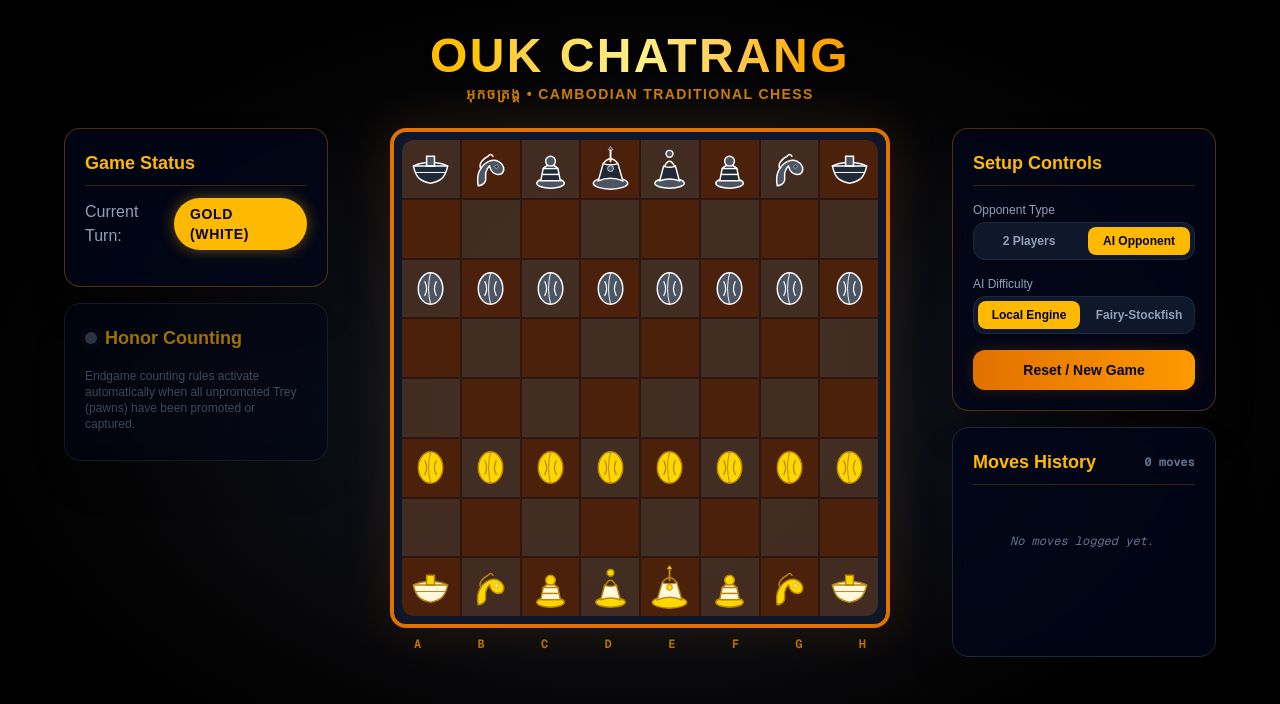
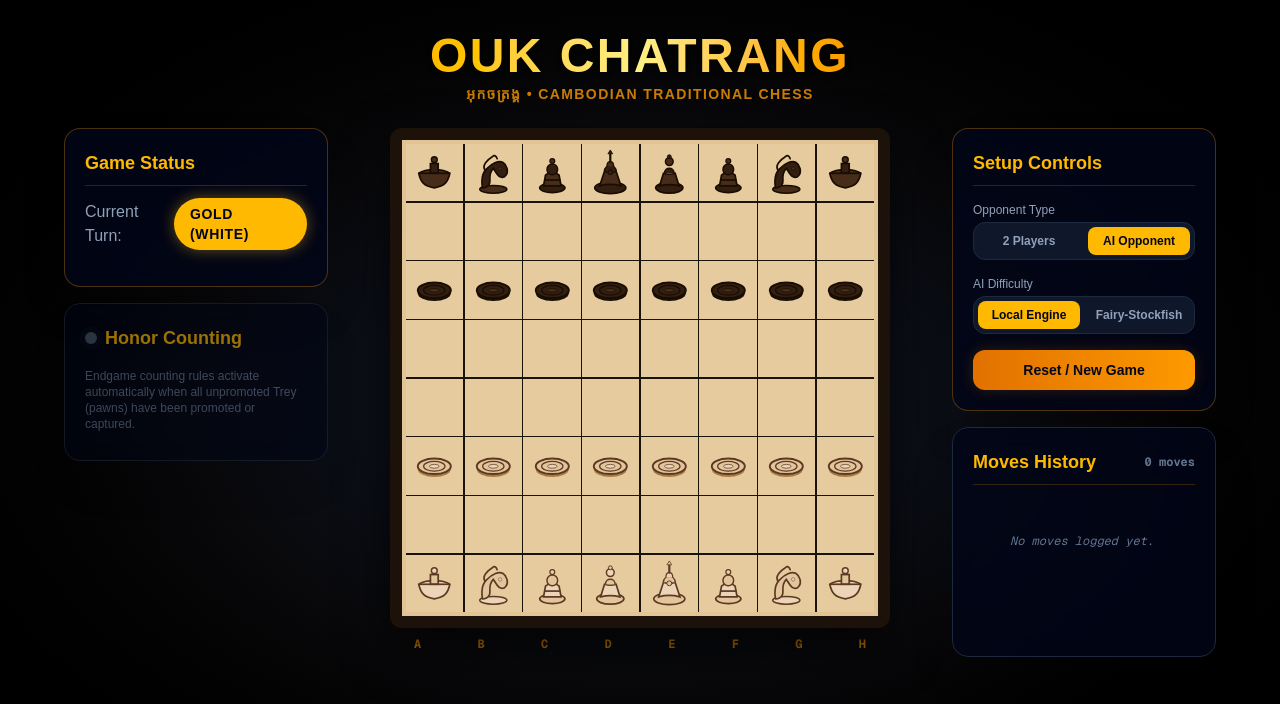
Before and after one commit to jchanthy/my-chess-chatrang, a Next.js app in the folder frontend/: page / in a window 1280 px wide. Shown: the top 704 px of the page. Built offline with nearby package versions, Linux system fonts and the light colour scheme.

Commit message:
Match board styling and piece shapes to traditional Ouk Chatrang wood image

```diff
--- a/frontend/src/app/page.tsx
+++ b/frontend/src/app/page.tsx
@@ -365,16 +365,15 @@ export default function Home() {
         <div className="lg:col-span-6 flex flex-col items-center">
 
           {/* Main Board */}
-          <div className="relative w-full max-w-[500px] aspect-square rounded-2xl overflow-hidden border-4 border-amber-600 shadow-[0_0_50px_rgba(217,119,6,0.15)] bg-slate-900 p-2 select-none">
+          <div className="relative w-full max-w-[500px] aspect-square rounded-xl overflow-hidden border-[12px] border-[#1d120a] shadow-[0_20px_50px_rgba(0,0,0,0.7)] bg-[#e6cb9f] p-1 select-none">
             {/* Wooden Texture Background Grid overlay */}
-            <div className="absolute inset-0 bg-cover bg-center opacity-10 mix-blend-overlay pointer-events-none"
-                 style={{ backgroundImage: 'radial-gradient(circle, #38250e 0%, #150a02 100%)' }}>
+            <div className="absolute inset-0 bg-cover bg-center opacity-[0.15] mix-blend-multiply pointer-events-none"
+                 style={{ backgroundImage: 'radial-gradient(circle, #ffe3bd 0%, #d8b888 100%)' }}>
             </div>
 
-            <div className="w-full h-full grid grid-cols-8 grid-rows-8 gap-[2px] bg-amber-950/60 rounded-xl overflow-hidden">
+            <div className="w-full h-full grid grid-cols-8 grid-rows-8 gap-[1.5px] bg-[#1d120a] overflow-hidden">
               {board.map((row, r) =>
                 row.map((piece, c) => {
-                  const isDark = (r + c) % 2 === 1;
                   const selected = isSquareSelected(r, c);
                   const highlighted = isSquareHighlighted(r, c);
                   const isLastMove = isLastMoveSquare(r, c);
@@ -383,23 +382,21 @@ export default function Home() {
                     <div
                       key={`${r}-${c}`}
                       onClick={() => handleSquareClick(r, c)}
-                      className={`relative flex items-center justify-center cursor-pointer transition-all duration-200 ${
-                        isDark
-                          ? 'bg-amber-900/40 hover:bg-amber-900/60'
-                          : 'bg-amber-100/10 hover:bg-amber-100/20'
-                      } ${selected ? 'bg-amber-500/40 ring-4 ring-amber-400 ring-inset' : ''} ${
-                        isLastMove ? 'after:absolute after:inset-0 after:border-2 after:border-amber-400/50' : ''
+                      className={`relative flex items-center justify-center cursor-pointer transition-all duration-200 bg-[#e6cb9f] hover:bg-[#dfc295] ${
+                        selected ? 'bg-[#cdaf82]/80 ring-4 ring-[#5c3a21] ring-inset' : ''
+                      } ${
+                        isLastMove ? 'after:absolute after:inset-0 after:border-2 after:border-[#5c3a21]/50' : ''
                       }`}
                     >
                       {/* Highlight indicator for legal moves */}
                       {highlighted && (
-                        <div className="absolute z-10 w-4 h-4 rounded-full bg-emerald-400/70 shadow-[0_0_10px_rgba(52,211,153,0.8)] animate-pulse"></div>
+                        <div className="absolute z-10 w-4 h-4 rounded-full bg-emerald-500/70 shadow-[0_0_10px_rgba(16,185,129,0.8)] animate-pulse"></div>
                       )}
 
                       {/* Render chess piece */}
                       {piece && (
                         <div className={`w-[85%] h-[85%] z-20 transition-transform duration-300 ${
-                          piece.color === turn ? 'hover:scale-110 active:scale-95' : ''
+                          piece.color === turn ? 'hover:scale-105 active:scale-95' : ''
                         }`}>
                           <PieceIcon type={piece.type} color={piece.color} />
                         </div>
--- a/frontend/src/components/PieceIcon.tsx
+++ b/frontend/src/components/PieceIcon.tsx
@@ -8,81 +8,99 @@ interface PieceIconProps {
 }
 
 export const PieceIcon: React.FC<PieceIconProps> = ({ type, color, className = 'w-full h-full' }) => {
-  const strokeColor = color === 'w' ? '#B8860B' : '#FFFFFF'; // Golden for White, White for Black
-  const fillColor = color === 'w' ? '#FFD700' : '#4B5563';   // Bright Gold vs Dark Charcoal/Gray
-  const secondaryColor = color === 'w' ? '#FFF8DC' : '#1F2937'; // Light cream vs deep charcoal
+  // Traditional light wood vs dark mahogany wood colors
+  const strokeColor = color === 'w' ? '#5c3a21' : '#1a0d00';      // Medium wood brown vs deep black-brown
+  const fillColor = color === 'w' ? '#e2c59d' : '#321f11';        // Natural birch/pine vs dark ebony/mahogany
+  const secondaryColor = color === 'w' ? '#ebd4b7' : '#462c19';  // Lighter cream highlights vs dark warm chocolate
 
-  // Custom SVGs representing Cambodian Chess (Ouk Chatrang) structures
+  // Custom SVGs representing Ouk Chatrang traditional wooden figures (from the image)
   switch (type) {
-    case 'sdaach': // King (Ang / Sdaach) - Royal Stupa / Crown
+    case 'sdaach': // King (Sdaach) - Taller wide stupa spire
       return (
         <svg viewBox="0 0 100 100" className={className}>
-          <ellipse cx="50" cy="80" rx="35" ry="12" fill={fillColor} stroke={strokeColor} strokeWidth="3" />
-          <path d="M 25 75 Q 50 65 75 75 L 65 40 Q 50 45 35 40 Z" fill={secondaryColor} stroke={strokeColor} strokeWidth="3" />
-          <path d="M 35 40 Q 50 20 65 40" fill="none" stroke={strokeColor} strokeWidth="3" />
-          <path d="M 50 35 L 50 10" stroke={strokeColor} strokeWidth="4" strokeLinecap="round" />
-          <polygon points="50,5 45,12 55,12" fill={fillColor} stroke={strokeColor} strokeWidth="1" />
-          <circle cx="50" cy="50" r="6" fill={fillColor} stroke={strokeColor} strokeWidth="1.5" />
+          <ellipse cx="50" cy="82" rx="32" ry="12" fill={fillColor} stroke={strokeColor} strokeWidth="3.5" />
+          <path d="M 28 78 Q 50 72 72 78 L 62 48 Q 50 53 38 48 Z" fill={secondaryColor} stroke={strokeColor} strokeWidth="3.5" />
+          {/* Stupa spire tiers */}
+          <path d="M 38 48 C 38 32 62 32 62 48" fill={fillColor} stroke={strokeColor} strokeWidth="3" />
+          <path d="M 43 38 C 43 25 57 25 57 38" fill={secondaryColor} stroke={strokeColor} strokeWidth="2.5" />
+          {/* Top pointed spire */}
+          <path d="M 50 28 L 50 8" stroke={strokeColor} strokeWidth="4.5" strokeLinecap="round" />
+          <polygon points="50,4 45,12 55,12" fill={fillColor} stroke={strokeColor} strokeWidth="1.5" />
+          <circle cx="50" cy="50" r="5" fill={fillColor} stroke={strokeColor} strokeWidth="2" />
         </svg>
       );
 
-    case 'neang': // Queen (Neang) - Mini Crown/Stupa
+    case 'neang': // Queen (Neang) - Medium stupa spire
       return (
         <svg viewBox="0 0 100 100" className={className}>
-          <ellipse cx="50" cy="80" rx="30" ry="10" fill={fillColor} stroke={strokeColor} strokeWidth="3" />
-          <path d="M 30 75 Q 50 68 70 75 L 62 45 Q 50 50 38 45 Z" fill={secondaryColor} stroke={strokeColor} strokeWidth="3" />
-          <path d="M 40 45 Q 50 25 60 45" fill="none" stroke={strokeColor} strokeWidth="3" />
-          <circle cx="50" cy="20" r="7" fill={fillColor} stroke={strokeColor} strokeWidth="3" />
+          <ellipse cx="50" cy="82" rx="28" ry="11" fill={fillColor} stroke={strokeColor} strokeWidth="3.5" />
+          <path d="M 30 78 Q 50 73 70 78 L 62 52 Q 50 56 38 52 Z" fill={secondaryColor} stroke={strokeColor} strokeWidth="3.5" />
+          {/* Spire tier */}
+          <path d="M 40 52 C 40 38 60 38 60 52" fill={fillColor} stroke={strokeColor} strokeWidth="3" />
+          <circle cx="50" cy="28" r="8" fill={secondaryColor} stroke={strokeColor} strokeWidth="3" />
+          <circle cx="50" cy="18" r="4" fill={fillColor} stroke={strokeColor} strokeWidth="2" />
         </svg>
       );
 
-    case 'koul': // Bishop (Koul) - Dome/Pillar with horizontal bands
+    case 'koul': // Bishop (Koul) - Round stupa dome with small top spire
       return (
         <svg viewBox="0 0 100 100" className={className}>
-          <ellipse cx="50" cy="80" rx="28" ry="10" fill={fillColor} stroke={strokeColor} strokeWidth="3" />
-          <path d="M 30 75 L 35 50 Q 50 35 65 50 L 70 75 Z" fill={secondaryColor} stroke={strokeColor} strokeWidth="3" />
-          <circle cx="50" cy="35" r="10" fill={fillColor} stroke={strokeColor} strokeWidth="3" />
-          <line x1="32" y1="62" x2="68" y2="62" stroke={strokeColor} strokeWidth="3" />
-          <line x1="34" y1="50" x2="66" y2="50" stroke={strokeColor} strokeWidth="3" />
+          <ellipse cx="50" cy="82" rx="26" ry="10" fill={fillColor} stroke={strokeColor} strokeWidth="3.5" />
+          <path d="M 32 78 L 36 56 Q 50 42 64 56 L 68 78 Z" fill={secondaryColor} stroke={strokeColor} strokeWidth="3.5" />
+          {/* Small rounded top knob */}
+          <circle cx="50" cy="44" r="11" fill={fillColor} stroke={strokeColor} strokeWidth="3" />
+          <circle cx="50" cy="27" r="5" fill={secondaryColor} stroke={strokeColor} strokeWidth="2.5" />
+          <line x1="33" y1="66" x2="67" y2="66" stroke={strokeColor} strokeWidth="3.5" />
         </svg>
       );
 
-    case 'sesh': // Knight (Sesh) - Stylized Horse Head
+    case 'sesh': // Knight (Sesh) - Traditional Horse
       return (
         <svg viewBox="0 0 100 100" className={className}>
-          <path d="M 25 85 C 25 85 20 65 30 50 C 40 35 55 30 65 35 C 75 40 80 50 75 58 C 70 65 60 62 55 58 C 50 54 48 45 48 45 C 48 45 38 52 40 68 C 42 84 25 85 25 85 Z" fill={fillColor} stroke={strokeColor} strokeWidth="3" />
-          <path d="M 30 50 C 25 40 35 30 45 25 C 48 20 52 20 55 25" fill="none" stroke={strokeColor} strokeWidth="3" strokeLinecap="round" />
-          <circle cx="62" cy="46" r="3.5" fill={secondaryColor} stroke={strokeColor} strokeWidth="1" />
+          {/* Base */}
+          <ellipse cx="50" cy="85" rx="28" ry="8" fill={secondaryColor} stroke={strokeColor} strokeWidth="3" />
+          {/* Horse body shape */}
+          <path d="M 28 82 C 28 82 22 58 35 44 C 48 30 62 25 70 30 C 78 35 82 48 76 56 C 70 64 62 60 58 54 C 54 48 50 42 50 42 C 50 42 42 50 43 66 C 44 82 28 82 28 82 Z" fill={fillColor} stroke={strokeColor} strokeWidth="3.5" />
+          {/* Mane detail */}
+          <path d="M 33 46 C 26 36 38 24 48 18 C 52 14 56 16 58 22" fill="none" stroke={strokeColor} strokeWidth="3.5" strokeLinecap="round" />
+          <circle cx="64" cy="42" r="3.5" fill={secondaryColor} stroke={strokeColor} strokeWidth="1" />
         </svg>
       );
 
-    case 'touk': // Rook (Touk) - Boat shape
+    case 'touk': // Rook (Touk) - Rounded low base stupa / boat
       return (
         <svg viewBox="0 0 100 100" className={className}>
-          <path d="M 15 45 C 30 35 70 35 85 45 C 80 65 75 75 50 80 C 25 75 20 65 15 45 Z" fill={secondaryColor} stroke={strokeColor} strokeWidth="3" />
-          <rect x="42" y="25" width="16" height="20" fill={fillColor} stroke={strokeColor} strokeWidth="3" />
-          <line x1="15" y1="45" x2="85" y2="45" stroke={strokeColor} strokeWidth="3" />
-          <line x1="20" y1="58" x2="80" y2="58" stroke={strokeColor} strokeWidth="2" />
+          <path d="M 18 52 C 32 42 68 42 82 52 C 78 70 72 78 50 82 C 28 78 22 70 18 52 Z" fill={secondaryColor} stroke={strokeColor} strokeWidth="3.5" />
+          <rect x="42" y="32" width="16" height="20" fill={fillColor} stroke={strokeColor} strokeWidth="3.5" />
+          <circle cx="50" cy="24" r="6" fill={secondaryColor} stroke={strokeColor} strokeWidth="3" />
+          <line x1="18" y1="52" x2="82" y2="52" stroke={strokeColor} strokeWidth="3.5" />
         </svg>
       );
 
-    case 'trey': // Pawn (Trey) - Cowrie Shell (oval shape with lines inside)
+    case 'trey': // Pawn (Trey) - Flat wooden disk (as seen in image)
       return (
         <svg viewBox="0 0 100 100" className={className}>
-          <ellipse cx="50" cy="50" rx="25" ry="32" fill={fillColor} stroke={strokeColor} strokeWidth="3" />
-          <path d="M 50 18 Q 42 50 50 82" fill="none" stroke={strokeColor} strokeWidth="2" />
-          <path d="M 38 35 Q 46 50 38 65" fill="none" stroke={strokeColor} strokeWidth="2.5" />
-          <path d="M 62 35 Q 54 50 62 65" fill="none" stroke={strokeColor} strokeWidth="2.5" />
+          {/* 3D thickness/shadow rim */}
+          <ellipse cx="50" cy="56" rx="34" ry="16" fill={color === 'w' ? '#aa7a44' : '#180f08'} />
+          {/* Main disk face */}
+          <ellipse cx="50" cy="50" rx="34" ry="16" fill={fillColor} stroke={strokeColor} strokeWidth="4" />
+          {/* Concentric detail rings inside the disk */}
+          <ellipse cx="50" cy="50" rx="22" ry="10" fill="none" stroke={strokeColor} strokeWidth="2.5" />
+          <ellipse cx="50" cy="50" rx="10" ry="4" fill={secondaryColor} stroke={strokeColor} strokeWidth="1.5" />
         </svg>
       );
 
-    case 'trey_kaet': // Promoted Pawn (Trey Kaet) - Cowrie shell flipped or with miniature queen ornament
+    case 'trey_kaet': // Promoted Pawn - Flipped flat disk with mini ornament on top
       return (
         <svg viewBox="0 0 100 100" className={className}>
-          <ellipse cx="50" cy="60" rx="25" ry="25" fill={secondaryColor} stroke={strokeColor} strokeWidth="3" />
-          <circle cx="50" cy="60" r="12" fill={fillColor} stroke={strokeColor} strokeWidth="2" />
-          {/* Crown Ornament on top of the shell */}
-          <path d="M 35 35 L 42 22 L 50 30 L 58 22 L 65 35 Z" fill={fillColor} stroke={strokeColor} strokeWidth="2" />
+          {/* 3D thickness/shadow rim */}
+          <ellipse cx="50" cy="62" rx="34" ry="16" fill={color === 'w' ? '#aa7a44' : '#180f08'} />
+          {/* Main disk face */}
+          <ellipse cx="50" cy="56" rx="34" ry="16" fill={secondaryColor} stroke={strokeColor} strokeWidth="4" />
+          <ellipse cx="50" cy="56" rx="22" ry="10" fill="none" stroke={strokeColor} strokeWidth="2.5" />
+          {/* Spire point popping out of disk to represent promotion */}
+          <path d="M 42 56 Q 50 18 58 56" fill={fillColor} stroke={strokeColor} strokeWidth="3.5" />
+          <circle cx="50" cy="22" r="5" fill={secondaryColor} stroke={strokeColor} strokeWidth="2" />
         </svg>
       );
 
```
